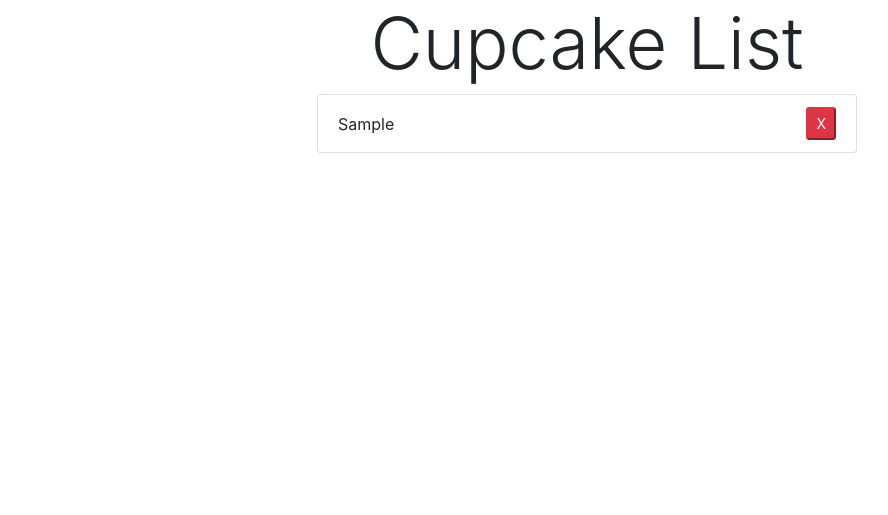
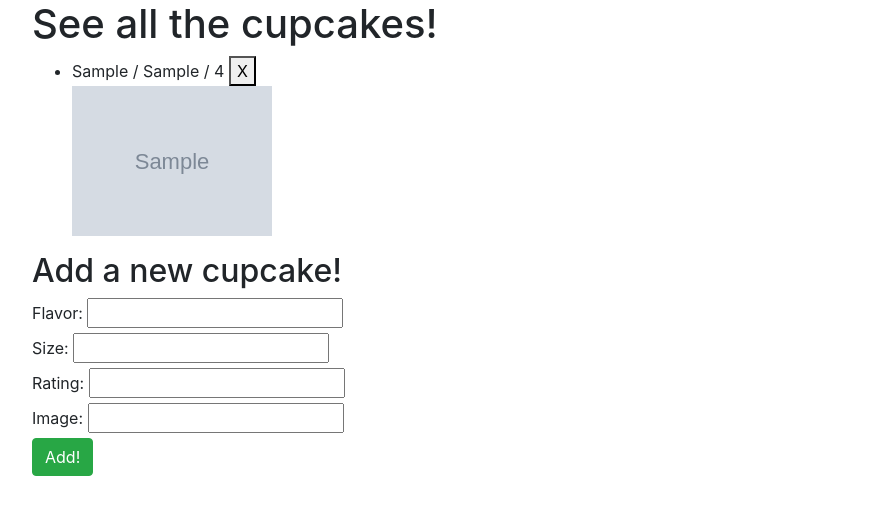
Before and after one commit to hannahsylee/Cupcake, a Flask app: page / in a window 1280 px wide. Shown: the top 515 px of the page, without its empty margins (53-941 px from the left). Run offline with Flask 2, Linux system fonts and the light colour scheme; tables that the repository leaves empty hold one stand-in row (values such as "Sample post"); grey boxes marked "Sample" are stand-in pictures; some libraries are stand-ins or nearby versions.

Commit message:
Update files for cupcake assignment

```diff
--- /dev/null
+++ b/static/cupcake.js
@@ -0,0 +1,68 @@
+const BASE_URL = "http://127.0.0.1:5000/api";
+
+
+/** given data about a cupcake, generate html */
+
+function generateCupcakeHTML(cupcake) {
+  return `
+    <div id=${cupcake.id}>
+      <li>
+        ${cupcake.flavor} / ${cupcake.size} / ${cupcake.rating}
+        <button class="delete-button">X</button>
+      </li>
+      <img class="Cupcake-img"
+            src="${cupcake.image}"
+            alt="(no image provided)">
+    </div>
+  `;
+}
+
+
+/** put initial cupcakes on page. */
+
+async function showInitialCupcakes() {
+  const response = await axios.get(`${BASE_URL}/cupcakes`);
+
+  for (let cupcakeData of response.data.cupcakes) {
+    let newCupcake = $(generateCupcakeHTML(cupcakeData));
+    $("#cupcakes-list").append(newCupcake);
+  }
+}
+
+
+/** handle form for adding of new cupcakes */
+
+$("#new-cupcake-form").on("submit", async function (evt) {
+  evt.preventDefault();
+
+  let flavor = $("#form-flavor").val();
+  let rating = $("#form-rating").val();
+  let size = $("#form-size").val();
+  let image = $("#form-image").val();
+
+  const newCupcakeResponse = await axios.post(`${BASE_URL}/cupcakes`, {
+    flavor,
+    rating,
+    size,
+    image
+  });
+
+  let newCupcake = $(generateCupcakeHTML(newCupcakeResponse.data.cupcake));
+  $("#cupcakes-list").append(newCupcake);
+  $("#new-cupcake-form").trigger("reset");
+});
+
+
+/** handle clicking delete: delete cupcake */
+
+$("#cupcakes-list").on("click", ".delete-button", async function (evt) {
+  evt.preventDefault();
+  let $cupcake = $(evt.target).closest("div");
+  let cupcakeId = $cupcake.attr("id");
+
+  await axios.delete(`${BASE_URL}/cupcakes/${cupcakeId}`);
+  $cupcake.remove();
+});
+
+
+$(showInitialCupcakes);
--- /dev/null
+++ b/static/style.css
@@ -0,0 +1,8 @@
+.Cupcake-img {
+    max-width: 200px;
+    max-height: 200px;
+}
+
+.container {
+    text-align: left;
+}
--- a/templates/index.html
+++ b/templates/index.html
@@ -7,34 +7,52 @@
   <meta http-equiv="X-UA-Compatible" content="ie=edge">
   <link href="https://stackpath.bootstrapcdn.com/bootstrap/4.4.1/css/bootstrap.min.css" rel="stylesheet"
     integrity="sha384-Vkoo8x4CGsO3+Hhxv8T/Q5PaXtkKtu6ug5TOeNV6gBiFeWPGFN9MuhOf23Q9Ifjh" crossorigin="anonymous">
-  <title>Document</title>
+
+  <title>Cupcake</title>
+  <link rel="stylesheet" href="/static/style.css">
 </head>
 
 <body>
-  <div class="container">
+<div class="container">
 
-    <h1 class="text-center display-3">Cupcake List</h1>
-    <div class="row justify-content-center">
-      <div class="col-6">
-        <ul class="list-group">
-          {% for cupcake in cupcakes %}
-          <li class="list-group-item d-flex justify-content-between align-items-center">{{ cupcake.flavor }}<button
-              class="delete-todo btn-sm btn-danger"
-              data-id="{{ cupcake.id }}">X</button></li>
-          {% endfor %}
-        </ul>
-      </div>
+  <h1>See all the cupcakes!</h1>
+
+  <ul id="cupcakes-list">
+  </ul>
+
+  <h2>Add a new cupcake!</h2>
+
+  <form id="new-cupcake-form">
+    <div>
+      <label for="form-flavor">Flavor: </label>
+      <input name="flavor" id="form-flavor">
     </div>
 
-  </div>
+    <div>
+      <label for="form-size">Size: </label>
+      <input name="size" id="form-size">
+    </div>
 
-  <script src="https://cdnjs.cloudflare.com/ajax/libs/axios/0.19.2/axios.min.js"
-    integrity="sha256-T/f7Sju1ZfNNfBh7skWn0idlCBcI3RwdLSS4/I7NQKQ=" crossorigin="anonymous"></script>
-  <script
-    src="https://code.jquery.com/jquery-3.4.1.min.js"
-    integrity="sha256-CSXorXvZcTkaix6Yvo6HppcZGetbYMGWSFlBw8HfCJo="
-    crossorigin="anonymous"></script>
-  <script src="static/todos.js"></script>
+    <div>
+      <label for="form-rating">Rating: </label>
+      <input type="number" name="rating" id="form-rating">
+    </div>
+
+    <div>
+      <label for="form-image">Image: </label>
+      <input name="image" id="form-image">
+    </div>
+
+
+    <button class="btn btn-success button">Add!</button>
+
+  </form>
+
+</div>
+
+<script src="https://unpkg.com/jquery"></script>
+<script src="https://unpkg.com/axios/dist/axios.js"></script>
+<script src="/static/cupcake.js"></script>
 </body>
 
 </html>
```
Also changed, not shown: templates/add.html (added, +77 -0 lines).
